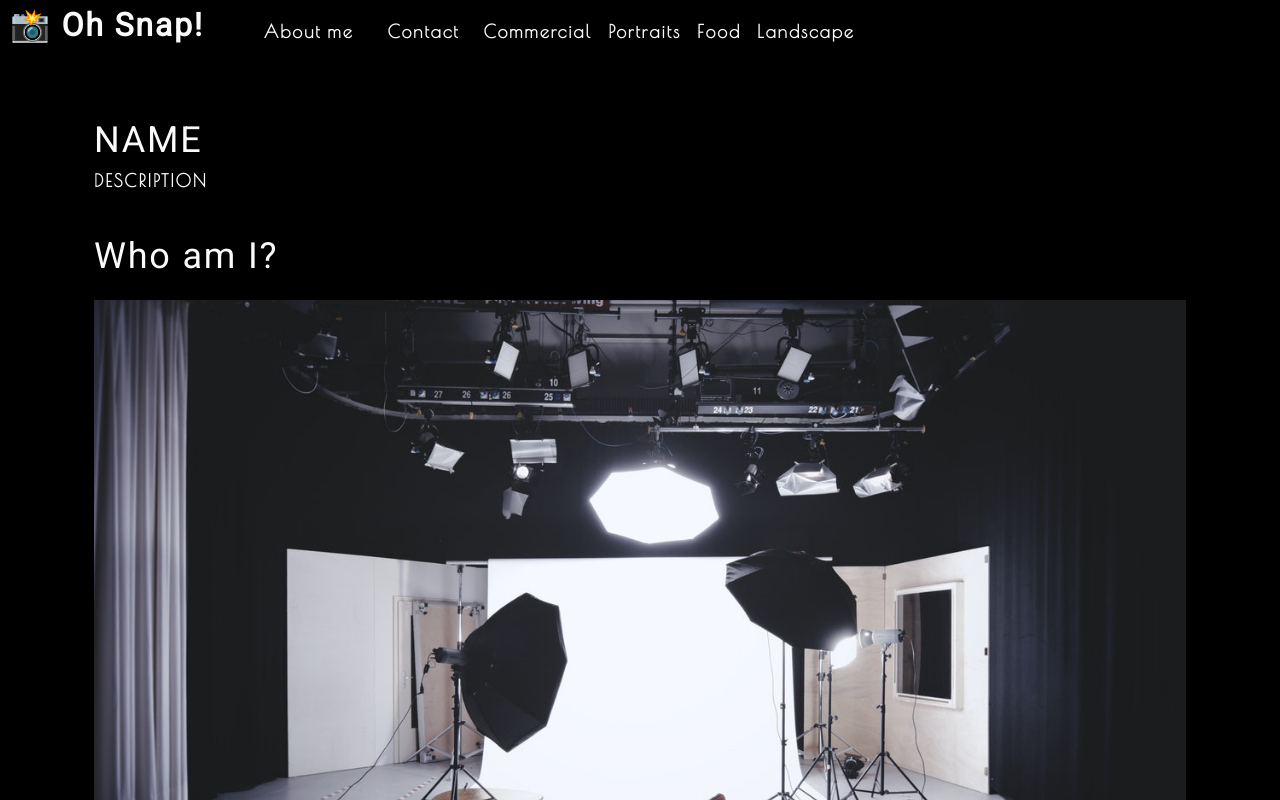
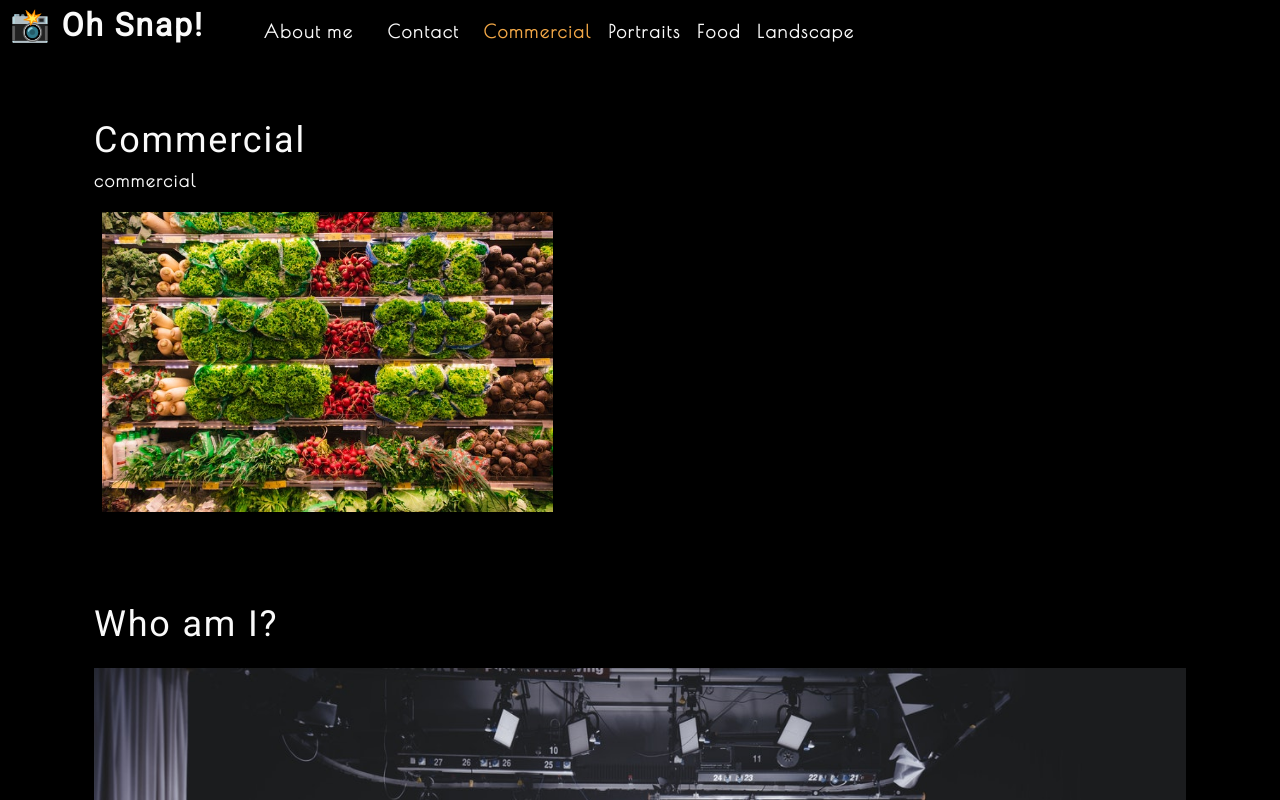
Before and after one commit to Qcent/react-photo-port, a React (Create React App) app: page / in a window 1280 px wide. Shown: the top 800 px of the page. Built offline with nearby package versions, Linux system fonts and the light colour scheme.

Commit message:
updated nav component to use state for category selection

```diff
--- a/src/App.js
+++ b/src/App.js
@@ -1,16 +1,33 @@
-import React from 'react';
+import React, {useState} from 'react';
 import Nav from './components/Nav';
 import About from './components/About';
 import Gallery from './components/Gallery';
 
 function App() {
+  const [categories] = useState([
+    {
+      name: 'commercial',
+      description: 'Photos of grocery stores, food trucks, and other commercial projects',
+    },
+    { name: 'portraits', description: 'Portraits of people in my life' },
+    { name: 'food', description: 'Delicious delicacies' },
+    { name: 'landscape', description: 'Fields, farmhouses, waterfalls, and the beauty of nature' },
+  ]);
+
+  const [currentCategory, setCurrentCategory] = useState(categories[0]);
 
   return (
     <div>
-      <Nav />
+      <Nav
+        categories={categories}
+        setCurrentCategory={setCurrentCategory}
+        currentCategory={currentCategory}
+      ></Nav>
       <main>
-          <Gallery />
-          <About />
+        <div>
+          <Gallery/>
+          <About/>
+        </div>
       </main>
     </div>
   );
--- a/src/components/Gallery/index.js
+++ b/src/components/Gallery/index.js
@@ -1,12 +1,25 @@
 import React from "react";
+import { capitalizeFirstLetter } from '../../utils/helpers';
+import photo from "../../assets/small/commercial/0.jpg";
 
-function Gallery() {
-
+function Gallery(props) {
+  const currentCategory = {
+    name: "commercial",
+    description:
+      "Photos of grocery stores, food trucks, and other commercial projects",
+  };
   return (
-      <section>
-        <h1>NAME</h1>
-        <p>DESCRIPTION</p>
-      </section>
+    <section>
+      <h1>{capitalizeFirstLetter(currentCategory.name)}</h1>
+      <p>{currentCategory.name}</p>
+      <div className="flex-row">
+        <img
+          src={photo}
+          alt="Commercial Example"
+          className="img-thumbnail mx-1"
+        />
+      </div>
+    </section>
   );
 }
 
--- a/src/components/Nav/index.js
+++ b/src/components/Nav/index.js
@@ -1,19 +1,16 @@
-import React from "react";
-import { capitalizeFirstLetter } from "../../utils/helpers";
+import React, { useEffect } from 'react';
+import { capitalizeFirstLetter } from '../../utils/helpers';
 
-function Nav() {
+function Nav(props) {
+  const {
+    categories = [],
+    setCurrentCategory,
+    currentCategory,
+  } = props;
 
-  const  categories = [
-    { name: 'commercial', description: 'Photos of grocery stores, food trucks, and other commercial projects' },
-    { name: 'portraits', description: 'Portraits of people in my life' },
-    { name: 'food', description: 'Delicious delicacies' },
-    { name: 'landscape', description: 'Fields, farmhouses, waterfalls, and the beauty of nature' }
-  ];
-
-  const handleClick = (item) => {
-    console.log(item);
-    return item;
-  };
+  useEffect(() => {
+    document.title = capitalizeFirstLetter(currentCategory.name);
+  }, [currentCategory]);
 
   return (
     <header className="flex-row px-1">
@@ -25,24 +22,28 @@
       <nav>
         <ul className="flex-row">
           <li className="mx-2">
-            <a data-testid="about" href="#about" onClick={() => handleClick("About")}>
+            <a data-testid="about" href="#about">
               About me
             </a>
           </li>
-          <li className={"mx-2"}>
-            <span onClick={() => handleClick('Contact')}>
-              Contact
-            </span>
+          <li className="mx-2">
+            <span>Contact</span>
           </li>
-          {
-            categories.map((category) => (
-              <li className="mx-1" key={category.name} >
-                <span onClick={() => { handleClick(category.name); }}>
-                 {capitalizeFirstLetter(category.name)}
-                </span>
-              </li>
-            ))
-          }
+          {categories.map((category) => (
+            <li
+              className={`mx-1 ${currentCategory.name === category.name && 'navActive'
+                }`}
+              key={category.name}
+            >
+              <span
+                onClick={() => {
+                  setCurrentCategory(category)
+                }}
+              >
+                {capitalizeFirstLetter(category.name)}
+              </span>
+            </li>
+          ))}
         </ul>
       </nav>
     </header>
```
